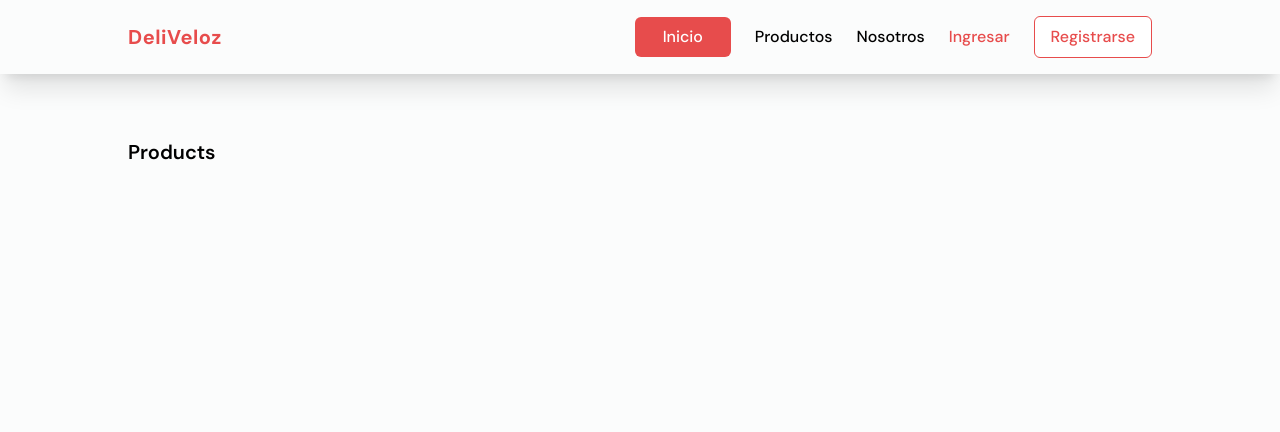
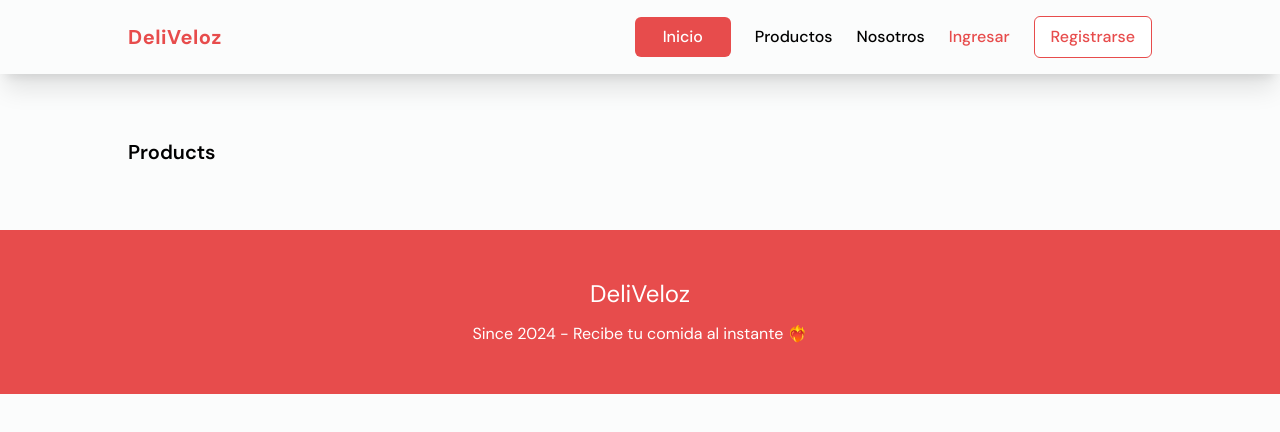
Before and after one commit to Delivelozz/DeliVeloz, a React (Vite) app in the folder client/: page /products in a window 1280 px wide. Shown: the top 432 px of the page. Built offline with nearby package versions, Linux system fonts and the light colour scheme.

Commit message:
Footer terminado

```diff
--- a/client/src/components/footer/Footer.jsx
+++ b/client/src/components/footer/Footer.jsx
@@ -1,7 +1,8 @@
 export default function Footer() {
   return (
-    <div>
-      <div></div>
+    <div className="bg-sundown-500 text-white p-12 flex justify-center items-center flex-col gap-3 mt-16">
+      <h4 className="text-2xl">DeliVeloz</h4>
+      <p>Since 2024 - Recibe tu comida al instante ❤️‍🔥</p>
     </div>
   );
 }
```
